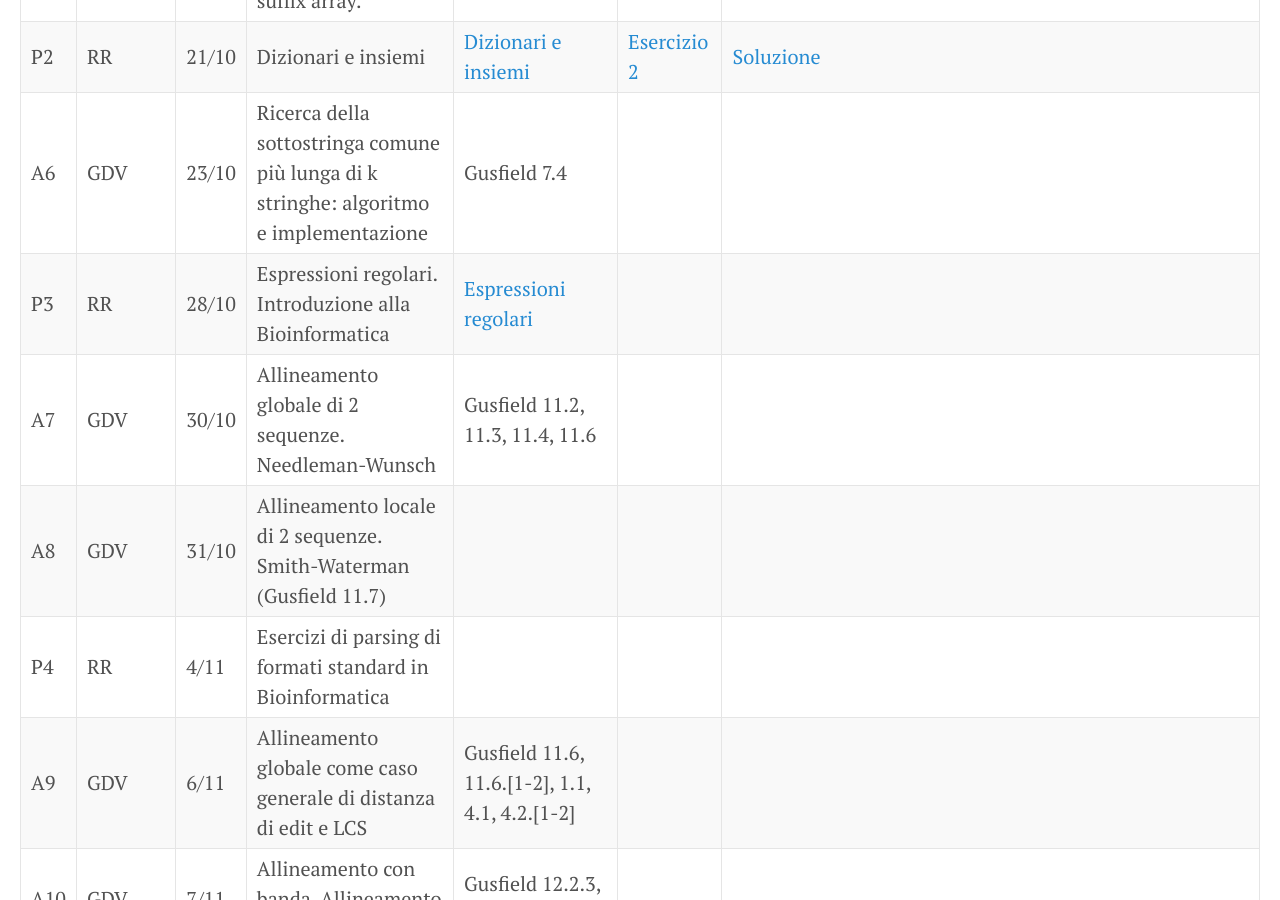
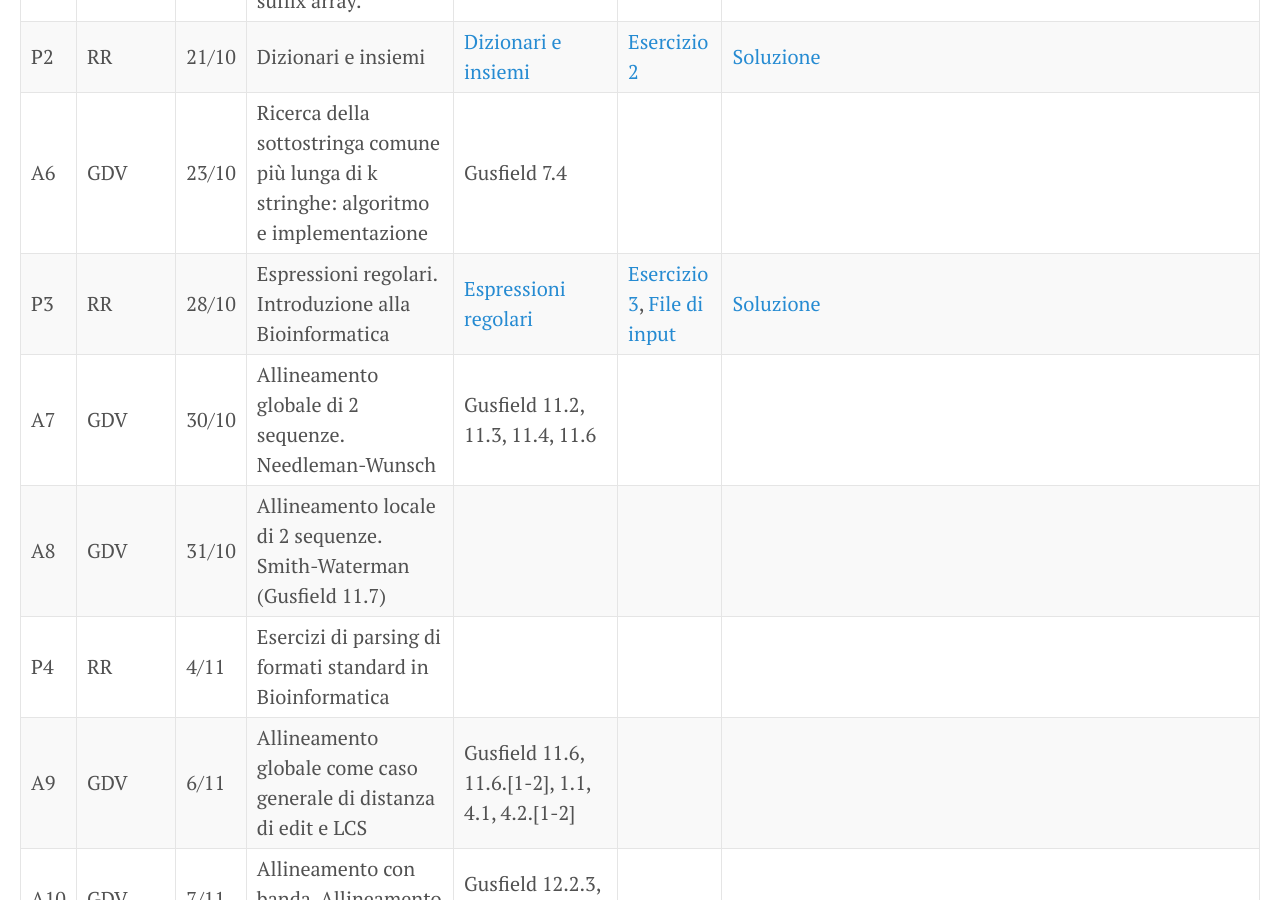
Before and after one commit to bioinformatica-corso/lezioni, a Jekyll site: the page built from docs/index.md, in a window 1280 px wide and 900 px high, scrolled down 1044 px. Built offline with Jekyll 4.4.1, drawn with Linux system fonts in a browser that asks for light colours.

Commit message:
Aggiornato calendario
Aggiornato calendario

```diff
--- a/docs/index.md
+++ b/docs/index.md
@@ -16,7 +16,7 @@ title: Elementi di Bioinformatica (2019-20)
 | A5  | GDV     | 17/10 | Suffix array: pattern matching. Implementazione di pattern matching su suffix array.                                                            | Gusfield 7.14                                                                                                                                                                                                                                                                 |                                                                                                                                                                                                                                                |                                                                                                                       |
 | P2  | RR      | 21/10 | Dizionari e insiemi                                                                                                                             | [Dizionari e insiemi](https://github.com/bioinformatica-corso/lezioni/blob/master/laboratorio/21ott19/lezione3-strutture-dati2.ipynb)                                                                                                                                         | [Esercizio 2](https://github.com/bioinformatica-corso/lezioni/blob/master/laboratorio/21ott19/esercizio2-testo.ipynb)                                                                                                                          | [Soluzione](https://github.com/bioinformatica-corso/lezioni/blob/master/laboratorio/21ott19/esercizio2-soluzione.ipynb) |
 | A6  | GDV     | 23/10 | Ricerca della sottostringa comune più lunga di k stringhe: algoritmo e implementazione                                                          | Gusfield 7.4                                                                                                                                                                                                                                                                  |                                                                                                                                                                                                                                                |                                                                                                                       |
-| P3  | RR      | 28/10 | Espressioni regolari. Introduzione alla Bioinformatica                                                                                          | [Espressioni regolari](https://github.com/bioinformatica-corso/lezioni/blob/master/laboratorio/28ott19/lezione4-regexp.ipynb)                                                                                                                                                                                                                                                                              |                                                                                                                                                                                                                                                |                                                                                                                       |
+| P3  | RR      | 28/10 | Espressioni regolari. Introduzione alla Bioinformatica                                                                                          | [Espressioni regolari](https://github.com/bioinformatica-corso/lezioni/blob/master/laboratorio/28ott19/lezione4-regexp.ipynb)                                                                                                                                                 | [Esercizio 3](https://github.com/bioinformatica-corso/lezioni/blob/master/laboratorio/28ott19/esercizio3-testo.ipynb), [File di input](https://github.com/bioinformatica-corso/lezioni/blob/master/laboratorio/28ott19/M10051.txt)                                                                                                                          | [Soluzione](https://github.com/bioinformatica-corso/lezioni/blob/master/laboratorio/28ott19/esercizio3-soluzione.ipynb)                                                                                                                      |
 | A7  | GDV     | 30/10 | Allineamento globale di 2 sequenze. Needleman-Wunsch                                                                                            | Gusfield 11.2, 11.3, 11.4, 11.6                                                                                                                                                                                                                                               |                                                                                                                                                                                                                                                |                                                                                                                       |
 | A8  | GDV     | 31/10 | Allineamento locale di 2 sequenze. Smith-Waterman (Gusfield 11.7)                                                                               |                                                                                                                                                                                                                                                                               |                                                                                                                                                                                                                                                |                                                                                                                       |
 | P4  | RR      | 4/11  | Esercizi di parsing di formati standard in Bioinformatica                                                                                       |                                                                                                                                                                                                                                                                               |                                                                                                                                                                                                                                                |                                                                                                                       |
```
